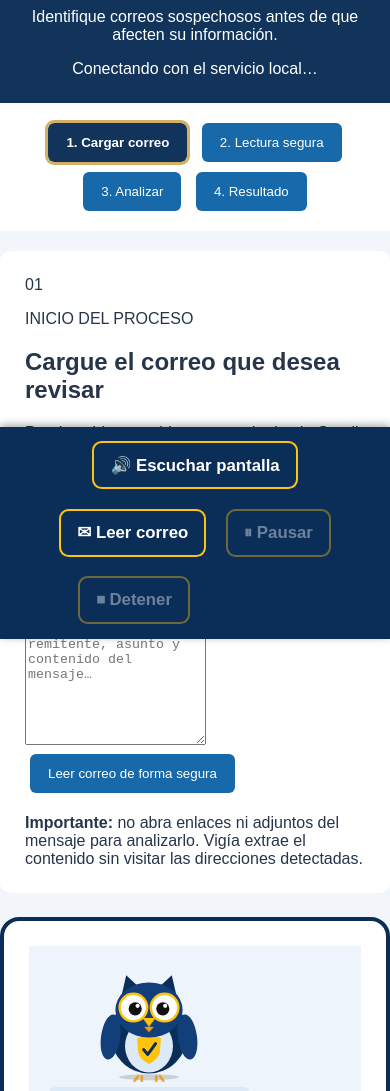
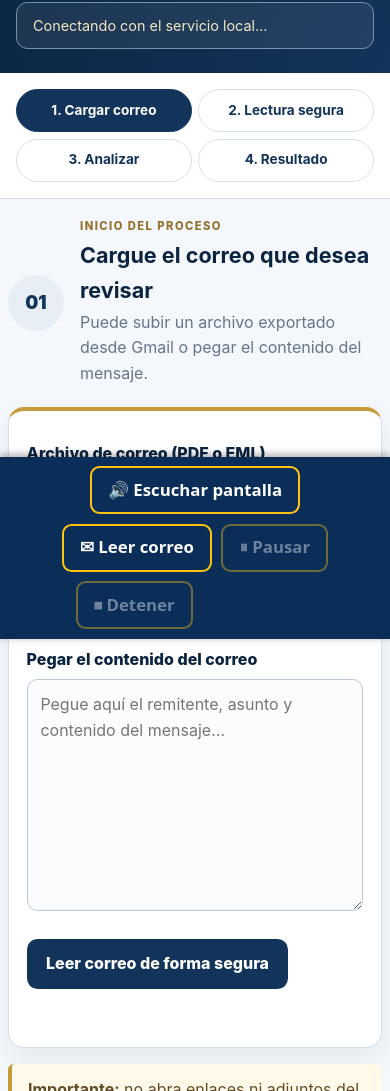
Before and after one commit to Alejandro120325/vigia-iess, a plain HTML site: page mod_web_flujo/index.html in a window 390 px wide. Shown: the part 205-1296 px from the top of the page. Drawn offline with Linux system fonts and the light colour scheme; files that its build step writes are made by us from their sources; files whose address does not match are found by name.

Commit message:
Style: renovar interfaz institucional y responsive

```diff
--- a/mod_web_flujo/css/estilos_intitucionales.css
+++ b/mod_web_flujo/css/estilos_intitucionales.css
@@ -1,115 +1,152 @@
-/* Configuración general */
-body {
-    font-family: Arial, sans-serif;
-    margin: 0;
-    background-color: #f2f5fa;
-    color: #26354a;
+:root {
+  color-scheme: light;
+  --azul: #12345a;
+  --azul-profundo: #0b2440;
+  --azul-claro: #eaf1f8;
+  --dorado: #c99a3b;
+  --tinta: #203247;
+  --gris: #65758a;
+  --borde: #d7e0ea;
+  --fondo: #f4f7fb;
+  --blanco: #ffffff;
+  --alerta: #9d2c28;
+  --exito: #236342;
 }
 
-/* Encabezado */
-header {
-    background-color: #12345a;
-    color: white;
-    text-align: center;
-    padding: 25px;
+* { box-sizing: border-box; }
+html { scroll-behavior: smooth; }
+body {
+  margin: 0;
+  background: var(--fondo);
+  color: var(--tinta);
+  font-family: Inter, "Segoe UI", Arial, sans-serif;
+  line-height: 1.6;
 }
-
-/* Navegación */
-nav {
-    background-color: #ffffff;
-    text-align: center;
-    padding: 15px;
+button, input, textarea { font: inherit; }
+button:focus-visible, input:focus-visible, textarea:focus-visible, summary:focus-visible {
+  outline: 3px solid var(--dorado);
+  outline-offset: 3px;
 }
-
-/* Botones */
-button {
-    background-color: #1769aa;
-    color: white;
-    border: none;
-    padding: 12px 18px;
-    margin: 5px;
-    border-radius: 6px;
-    cursor: pointer;
+.encabezado {
+  display: flex;
+  justify-content: space-between;
+  align-items: center;
+  gap: 1.5rem;
+  padding: 2.3rem max(1.25rem, calc((100% - 1050px) / 2));
+  background: linear-gradient(120deg, var(--azul-profundo), var(--azul));
+  color: var(--blanco);
 }
-
-/* Ventanas */
-section {
-    background-color: white;
-    margin: 20px auto;
-    padding: 25px;
-    max-width: 800px;
-    border-radius: 10px;
+.marca { display: flex; align-items: center; gap: 1rem; }
+.marca__insignia {
+  display: grid; place-items: center; flex: 0 0 3.5rem; height: 3.5rem;
+  border: 2px solid var(--dorado); border-radius: 1rem;
+  color: #ffe0a0; font-size: 1.8rem; font-weight: 800;
 }
-
-/* Pie de página */
-footer {
-    background-color: #12345a;
-    color: white;
-    text-align: center;
-    padding: 15px;
+.marca__sobrelinea, .etiqueta {
+  margin: 0; color: #e6c983; font-size: .76rem; font-weight: 800; letter-spacing: .13em;
 }
-
-/* Ventanas ocultas */
-.ventana-activa {
-    display: block;
+.encabezado h1 { margin: .1rem 0; font-size: clamp(1.8rem, 4vw, 2.5rem); line-height: 1.15; }
+.encabezado__descripcion { margin: .35rem 0 0; color: #e1e9f2; }
+.estado-sistema {
+  max-width: 330px; padding: .7rem 1rem; border: 1px solid #7891ad;
+  border-radius: .7rem; background: #ffffff12; color: #f4e7c5; font-size: .9rem;
 }
-
-.ventana-oculta {
-    display: none;
+.estado-sistema--activo { border-color: #77b89a; color: #d9f6e5; }
+.estado-sistema--error { border-color: #e49a91; color: #ffe1dd; }
+.navegacion-pasos {
+  display: flex; justify-content: center; flex-wrap: wrap; gap: .6rem;
+  padding: 1rem; background: var(--blanco); border-bottom: 1px solid var(--borde);
 }
-
-/* Resaltar el paso seleccionado */
-nav button.paso-activo {
-    background-color: #12345a;
-    outline: 3px solid #d4af66;
-    font-weight: bold;
+.navegacion-pasos button {
+  border: 1px solid var(--borde); border-radius: 999px; padding: .65rem 1.2rem;
+  background: var(--blanco); color: var(--azul); font-weight: 700; cursor: pointer;
 }
-
-/* Presentación del correo en Lectura Segura */
-#remitente,
-#asunto {
-    color: #125a28;
-    font-weight: bold;
+.navegacion-pasos button:hover { background: var(--azul-claro); }
+.navegacion-pasos button.paso-activo {
+  border-color: var(--azul); background: var(--azul); color: var(--blanco);
 }
-
-#contenidoCorreo {
-    background-color: #f2f5fa;
-    border: 1px solid #d5deea;
-    border-radius: 8px;
-    padding: 20px;
-    margin-top: 10px;
-
-    /* Conservar los saltos de línea del correo */
-    white-space: pre-wrap;
-
-    /* Evitar que textos largos desborden la tarjeta */
-    overflow-wrap: anywhere;
-
-    line-height: 1.6;
-    color: #26354a;
+.contenedor-principal { width: min(100% - 2rem, 940px); margin: 2rem auto 4rem; }
+.paso { margin: 0 auto 1.5rem; }
+.ventana-activa { display: block; }
+.ventana-oculta { display: none; }
+.paso__encabezado { display: flex; align-items: center; gap: 1rem; margin: 0 0 1.2rem; }
+.paso__numero {
+  display: grid; place-items: center; flex: 0 0 3.5rem; height: 3.5rem;
+  border-radius: 50%; background: #e8eef5; color: var(--azul); font-size: 1.15rem; font-weight: 900;
 }
-
-/* Barra de progreso del análisis */
-.progreso-analisis {
-    background-color: #f2f5fa;
-    padding: 20px;
-    border-radius: 10px;
-    margin: 20px 0;
+.paso__encabezado h2 { margin: .15rem 0; color: var(--azul-profundo); font-size: clamp(1.35rem, 3vw, 1.8rem); }
+.paso__encabezado p:last-child { margin: .1rem 0; color: var(--gris); }
+.etiqueta { color: #96712c; font-size: .7rem; }
+.panel {
+  padding: clamp(1.1rem, 3vw, 2rem); border: 1px solid var(--borde);
+  border-radius: 1rem; background: var(--blanco); box-shadow: 0 12px 30px #102a4310;
 }
-
-#barraProgreso {
-    width: 100%;
-    height: 18px;
-    accent-color: #1769aa;
+.panel--destacado { border-top: 4px solid var(--dorado); }
+label { display: block; margin: .75rem 0 .35rem; color: var(--azul-profundo); font-weight: 800; }
+input[type="file"], textarea {
+  width: 100%; border: 1px solid #b8c6d5; border-radius: .65rem;
+  background: #fbfcfe; color: var(--tinta); padding: .8rem;
 }
-
-#porcentajeProgreso {
-    text-align: right;
-    font-weight: bold;
-    color: #12345a;
+input[type="file"] { padding: .65rem; }
+textarea { resize: vertical; min-height: 130px; }
+.ayuda, .metadato { color: var(--gris); font-size: .9rem; }
+.separador { display: flex; align-items: center; gap: 1rem; margin: 1.4rem 0; color: var(--gris); font-size: .85rem; }
+.separador::before, .separador::after { content: ""; flex: 1; height: 1px; background: var(--borde); }
+.acciones { display: flex; flex-wrap: wrap; gap: .7rem; margin-top: 1.3rem; }
+.boton {
+  min-height: 2.8rem; padding: .7rem 1.15rem; border: 1px solid transparent;
+  border-radius: .65rem; font-weight: 800; cursor: pointer; transition: transform .15s ease, background .15s ease;
 }
-
-#listaComprobaciones,
-#indicadoresEncontrados {
-    line-height: 2;
+.boton:hover:not(:disabled) { transform: translateY(-1px); }
+.boton:disabled { opacity: .6; cursor: wait; }
+.boton--primario { background: var(--azul); color: var(--blanco); }
+.boton--primario:hover:not(:disabled) { background: var(--azul-profundo); }
+.boton--secundario { border-color: #9aacc0; background: var(--blanco); color: var(--azul); }
+.nota-seguridad {
+  margin-top: 1rem; padding: .85rem 1rem; border-left: 4px solid var(--dorado);
+  border-radius: .35rem; background: #fff9e9; color: #604d28;
 }
+.mensaje { min-height: 1.5rem; margin-bottom: 0; color: var(--alerta); }
+.mensaje--ok { color: var(--exito); }
+.datos-correo { display: grid; grid-template-columns: repeat(2, minmax(0, 1fr)); gap: .25rem 1rem; }
+.datos-correo p { margin: .3rem 0; overflow-wrap: anywhere; }
+.datos-correo strong { color: var(--azul); }
+.contenido-correo {
+  min-height: 120px; max-height: 360px; overflow: auto; white-space: pre-wrap;
+  overflow-wrap: anywhere; padding: 1rem; border: 1px solid var(--borde);
+  border-radius: .65rem; background: #f7f9fc;
+}
+.subpanel { margin-top: 1.2rem; padding-top: .8rem; border-top: 1px solid var(--borde); }
+.subpanel h3, .panel h3 { color: var(--azul); font-size: 1.05rem; }
+#listaEnlaces, #listaAdjuntos, #listaCanales { overflow-wrap: anywhere; }
+#huellaCorreo { display: inline-block; overflow-wrap: anywhere; color: var(--azul); }
+#barraProgreso { width: 100%; height: 1rem; accent-color: var(--azul); }
+.progreso__porcentaje { text-align: right; color: var(--azul); font-weight: 800; }
+.lista-comprobaciones { padding-left: 1.4rem; }
+.lista-comprobaciones li { margin: .55rem 0; }
+.veredicto { padding: 1.1rem; border: 1px solid var(--borde); border-radius: .75rem; background: #f5f8fc; }
+.veredicto h3 { margin: 0; font-size: 1.35rem; }
+.veredicto--alerta { border-color: #e2aaa6; background: #fff2f1; color: #76221f; }
+.veredicto--limpio { border-color: #9fc8b1; background: #eff9f3; color: #20583a; }
+.lista-indicios li { margin: .7rem 0; }
+.lista-indicios li p { margin: .2rem 0 .6rem; }
+.panel--auditoria { margin-top: 1.2rem; }
+.panel--auditoria summary { color: var(--azul); font-weight: 800; cursor: pointer; }
+.tabla-auditoria { display: block; width: 100%; margin-top: 1rem; overflow-x: auto; border-collapse: collapse; }
+.tabla-auditoria th, .tabla-auditoria td { padding: .65rem; border: 1px solid var(--borde); text-align: left; vertical-align: top; }
+.tabla-auditoria th { background: var(--azul-claro); color: var(--azul); }
+.integracion-accesible { margin-top: 1.5rem; }
+.pie { padding: 1.7rem 1rem; background: var(--azul-profundo); color: #e3eaf2; text-align: center; }
+.pie p { margin: .2rem; }
+.pie p:last-child { color: #b9c7d6; font-size: .85rem; }
+@media (max-width: 680px) {
+  .encabezado { display: block; padding: 1.5rem 1rem; }
+  .estado-sistema { max-width: none; margin-top: 1rem; }
+  .navegacion-pasos { gap: .4rem; }
+  .navegacion-pasos button { flex: 1 1 42%; padding: .6rem .5rem; font-size: .85rem; }
+  .contenedor-principal { width: min(100% - 1rem, 940px); margin-top: 1.2rem; }
+  .datos-correo { grid-template-columns: 1fr; }
+}
+@media (prefers-reduced-motion: reduce) {
+  *, *::before, *::after { scroll-behavior: auto !important; transition-duration: .01ms !important; animation-duration: .01ms !important; }
+}
```
